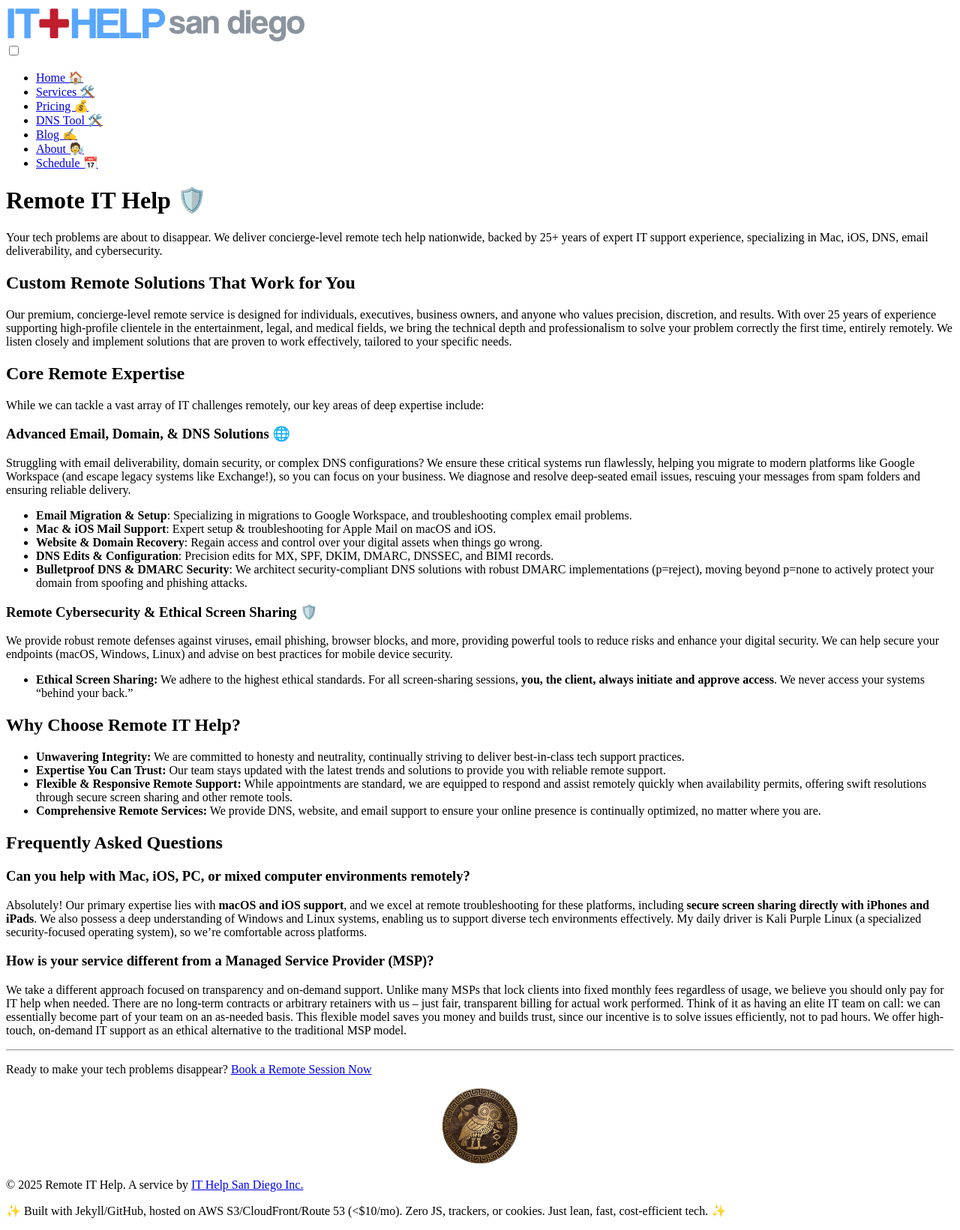
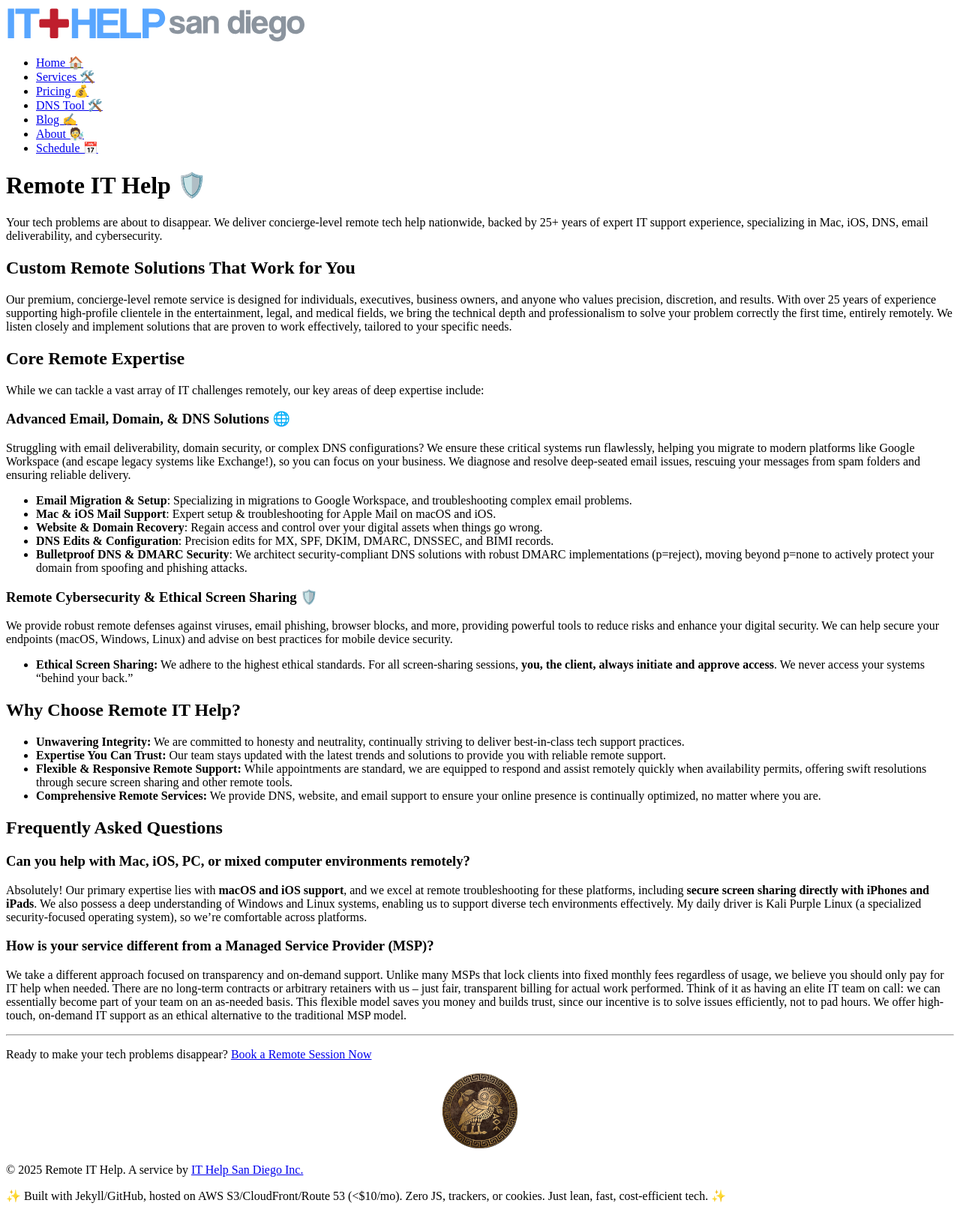
Before and after one commit to careyjames/remote-it-help-site, a Jekyll site: the page built from index.md, in a window 1280 px wide. Shown: the whole page at 75% size. Built offline with Jekyll 4.4.1, drawn with Linux system fonts in a browser that asks for light colours.

Commit message:
Update default.html

```diff
--- a/_layouts/default.html
+++ b/_layouts/default.html
@@ -70,17 +70,10 @@
 
   <body>
     <header class="container">
-      <div class="site-logo">
-        <a href="{{ '/' | relative_url }}" style="text-decoration: none; color: inherit;">
+      <div class="site-logo"> <a href="{{ '/' | relative_url }}" style="text-decoration: none; color: inherit;">
     <img src="/assets/images/logo.svg" alt="{{ site.title }} Logo" width="400" height="50" style="vertical-align: middle;">
     </a>
 </div>
-
-      <input type="checkbox" id="nav-toggle" class="nav-toggle">
-      <label for="nav-toggle" class="nav-toggle-label">
-        <span></span>
-      </label>
-
       <nav>
         <ul>
           <li><a href="{{ '/' | relative_url }}">Home 🏠</a></li>
```
Lines whose indentation alone changed are shown as unchanged.
